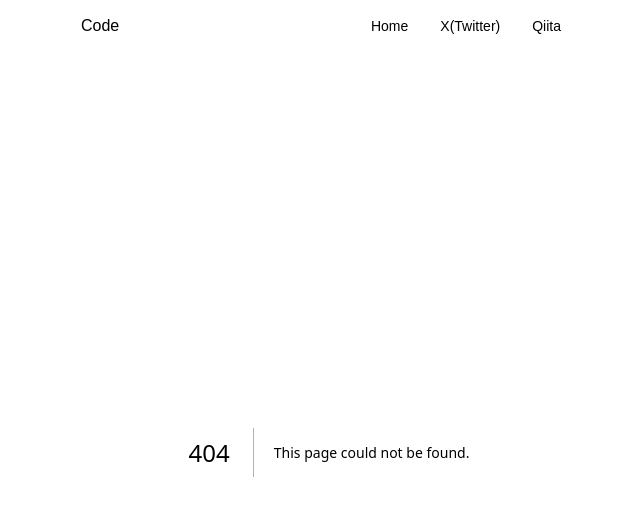
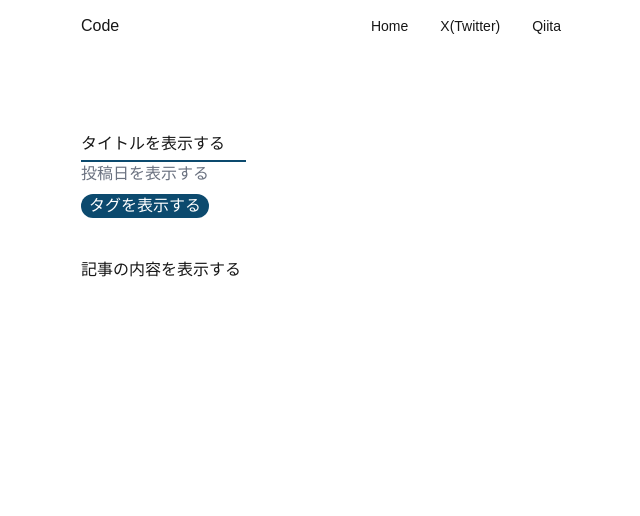
Before and after one commit to nachi739/errorda2_flag_checker, a Next.js app: page /posts/1 in a window 1280 px wide. Before the commit this address had no page. Shown: the top 516 px of the page, without its empty margins (311-951 px from the left). Built offline with nearby package versions, Linux system fonts and the light colour scheme.

Commit message:
[add]詳細ページの雛形作成

```diff
--- /dev/null
+++ b/pages/posts/[slug].tsx
@@ -0,0 +1,16 @@
+import React from "react";
+
+const Post = () => {
+    return (
+        <section className="container lg:px-2 h-screen lg:w-2/5 mx-auto mt-20">
+            <h2 className="w-full text-2x1 font-medium">タイトルを表示する</h2>
+            <div className="border-b-2 w-1/3 mt-1 border-sky-900"></div>
+            <span className="text-gray-500">投稿日を表示する</span>
+            <br />
+            <p className="text-white bg-sky-900 rounded-xl font-medium mt-2 px-2 inline-block">タグを表示する</p>
+            <div className="mt-10 font-medium">記事の内容を表示する</div>
+        </section>
+    );
+};
+
+export default Post;
```
